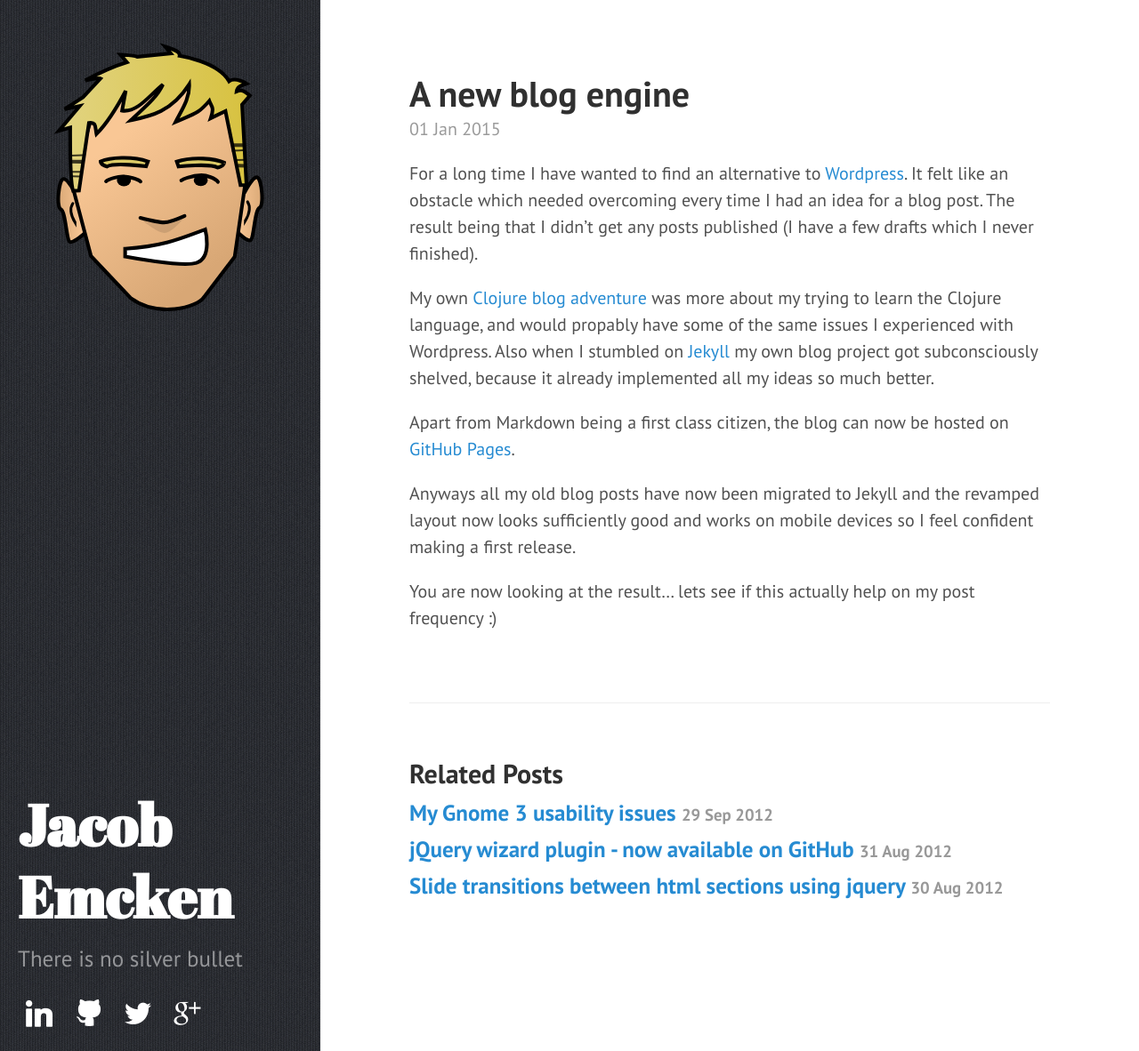
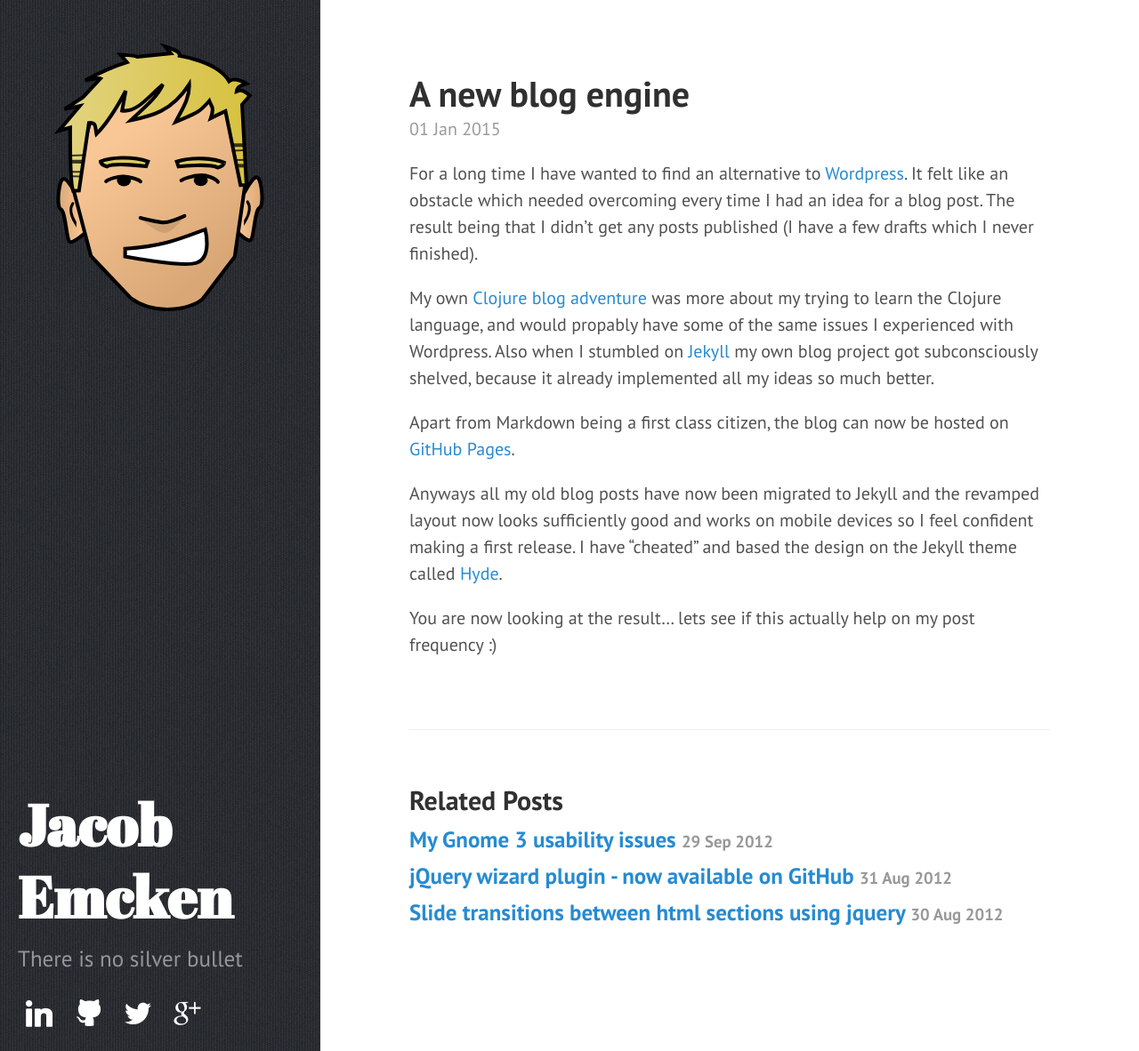
Before and after one commit to jacobemcken/jacobemcken.github.io, a Jekyll site: the page built from _posts/2015-01-01-a-new-blog-engine.markdown, in a window 1280 px wide and 1182 px high. Shown: the whole window at 89% size. Built offline with Jekyll 4.4.1, drawn with Linux system fonts in a browser that asks for light colours; Markdown is read by kramdown in place of the engine named in the settings; comment, search, counter and statistics services are not loaded.

Commit message:
Give credit (for Jekyll theme) where credit is due

```diff
--- a/_posts/2015-01-01-a-new-blog-engine.markdown
+++ b/_posts/2015-01-01-a-new-blog-engine.markdown
@@ -21,7 +21,8 @@
 
 Anyways all my old blog posts have now been migrated to Jekyll and the revamped
 layout now looks sufficiently good and works on mobile devices so I feel
-confident making a first release.
+confident making a first release. I have "cheated" and based the design on the
+Jekyll theme called [Hyde][5].
 
 You are now looking at the result... lets see if this actually help on my post
 frequency :)
```
Also changed, not shown: other parts of _posts/2015-01-01-a-new-blog-engine.markdown (+1 -0 lines).
